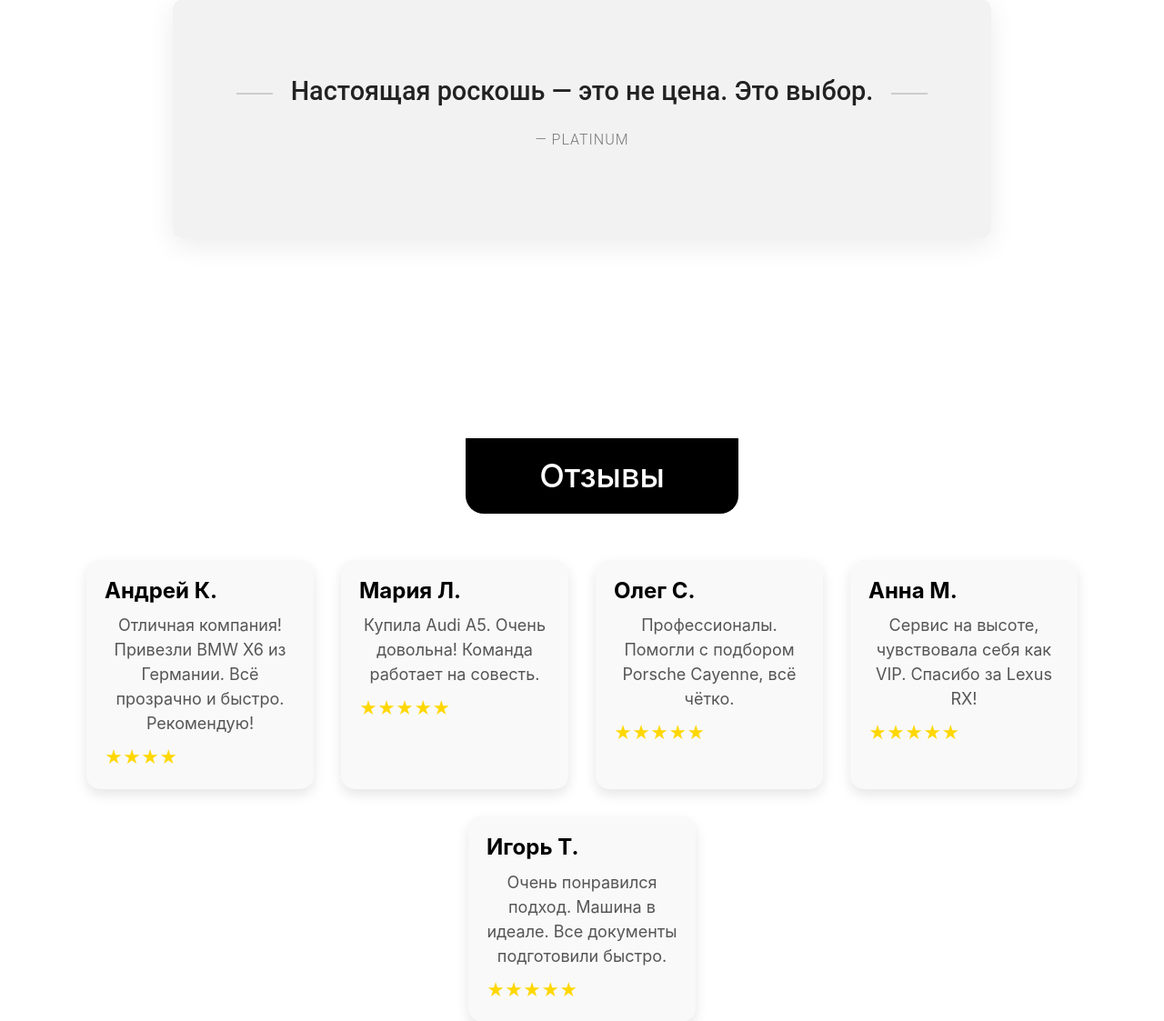
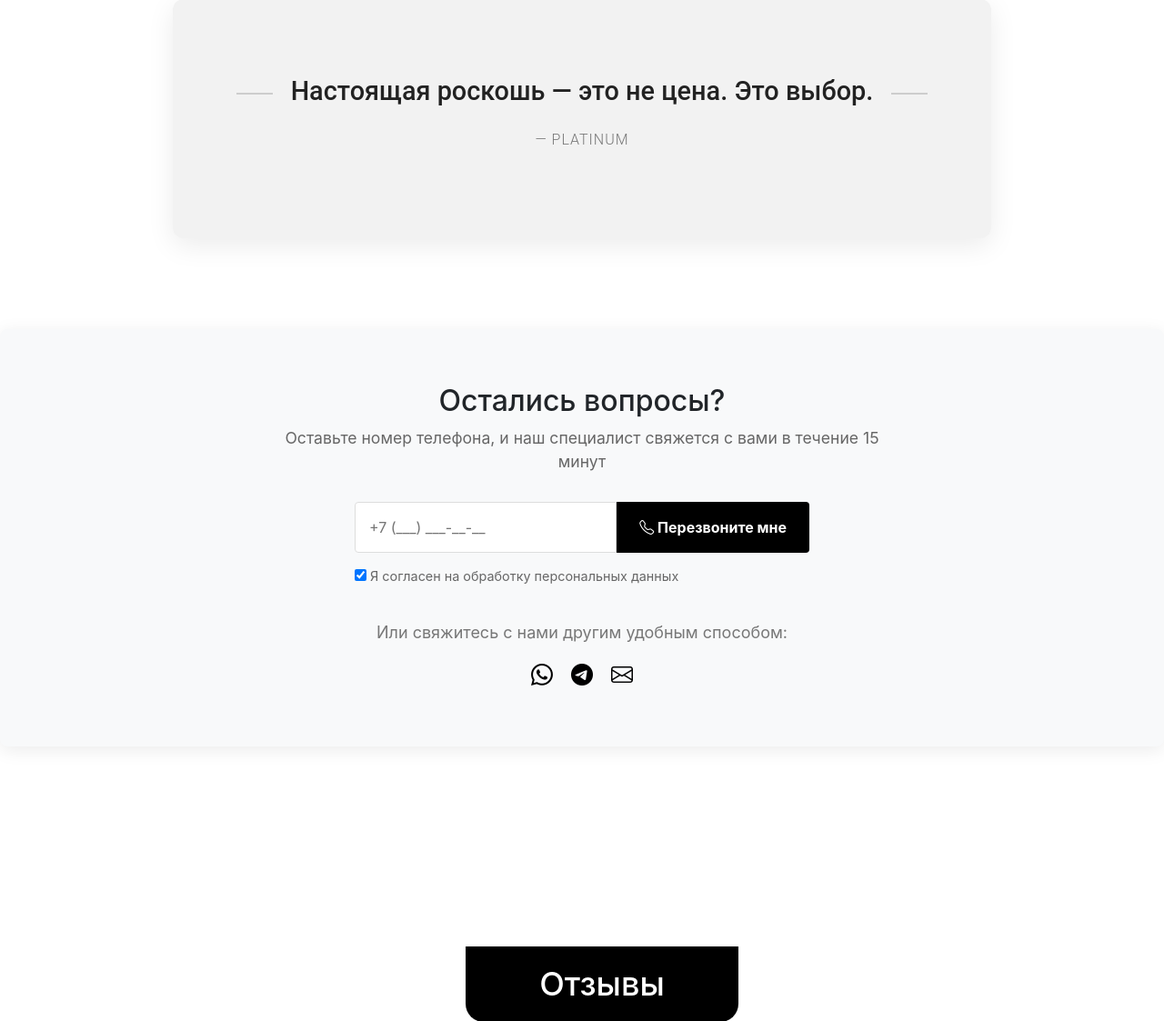
Before and after one commit to festW099/AstrakhanWebsite, a Flask app: page /about in a window 1280 px wide. Shown: the part 5072-6195 px from the top of the page at 91% size. Run offline with Flask 3, Linux system fonts and the light colour scheme; some libraries are stand-ins or nearby versions.

Commit message:
add new functions

```diff
--- a/static/css/pattern.css
+++ b/static/css/pattern.css
@@ -1083,3 +1083,83 @@ p {
 .pay button:hover {
     background: #333;
 }
+
+.contact-questions {
+    background-color: #f8f9fa;
+    padding: 60px 20px;
+    margin: 50px 0;
+    text-align: center;
+    border-radius: 8px;
+    box-shadow: 0 4px 20px rgba(0, 0, 0, 0.08);
+}
+
+.questions-container {
+    max-width: 700px;
+    margin: 0 auto;
+}
+
+.questions-subtitle {
+    color: #666;
+    margin-bottom: 30px;
+    font-size: 1.1em;
+}
+
+.phone-form {
+    margin: 0 auto 30px;
+    max-width: 500px;
+}
+
+.input-group {
+    display: flex;
+    margin-bottom: 15px;
+}
+
+.input-group input {
+    flex: 1;
+    padding: 15px;
+    border: 1px solid #ddd;
+    border-radius: 4px 0 0 4px;
+    font-size: 16px;
+}
+
+.gold-button {
+    background-color: #000000;
+    color: white;
+    border: none;
+    padding: 0 25px;
+    border-radius: 0 4px 4px 0;
+    cursor: pointer;
+    font-weight: bold;
+    transition: background-color 0.3s;
+}
+
+.gold-button:hover {
+    background-color: #000000;
+}
+
+.privacy-notice {
+    text-align: left;
+    font-size: 0.9em;
+    color: #666;
+}
+
+.alternative-contact {
+    margin-top: 30px;
+}
+
+.contact-icons {
+    display: flex;
+    justify-content: center;
+    gap: 20px;
+    margin-top: 15px;
+}
+
+.contact-icon {
+    color: #000000;
+    font-size: 24px;
+    transition: transform 0.3s;
+}
+
+.contact-icon:hover {
+    transform: scale(1.2);
+}
--- a/templates/about.html
+++ b/templates/about.html
@@ -155,7 +155,7 @@
             <td>✖</td>
         </tr>
         <tr>
-            <td>Эстетика и кайф</td>
+            <td>Эстетика</td>
             <td>✔</td>
             <td>✔</td>
         </tr>
@@ -186,6 +186,35 @@
     <p class="quote-author">— PLATINUM</p>
 </section>
 
+<!-- Блок "Остались вопросы?" -->
+<section class="contact-questions">
+    <div class="questions-container">
+        <h2>Остались вопросы?</h2>
+        <p class="questions-subtitle">Оставьте номер телефона, и наш специалист свяжется с вами в течение 15 минут</p>
+
+        <form class="phone-form">
+            <div class="input-group">
+                <input type="tel" name="phone" placeholder="+7 (___) ___-__-__" required>
+                <button type="submit" class="gold-button">
+                    <i class="bi bi-telephone"></i> Перезвоните мне
+                </button>
+            </div>
+            <div class="privacy-notice">
+                <input type="checkbox" id="agree" required checked>
+                <label for="agree">Я согласен на обработку персональных данных</label>
+            </div>
+        </form>
+
+        <div class="alternative-contact">
+            <p>Или свяжитесь с нами другим удобным способом:</p>
+            <div class="contact-icons">
+                <a href="#" class="contact-icon"><i class="bi bi-whatsapp"></i></a>
+                <a href="#" class="contact-icon"><i class="bi bi-telegram"></i></a>
+                <a href="#" class="contact-icon"><i class="bi bi-envelope"></i></a>
+            </div>
+        </div>
+    </div>
+</section>
 
 <h1 class="feedback show">Отзывы</h1>
 <div class="reviews-wrapper">
@@ -230,5 +259,4 @@
     </select>
     <button type="submit">Отправить</button>
 </form>
-
 {% endblock %}
```
Also changed, not shown: Base/orders.db, readme.txt (added).
